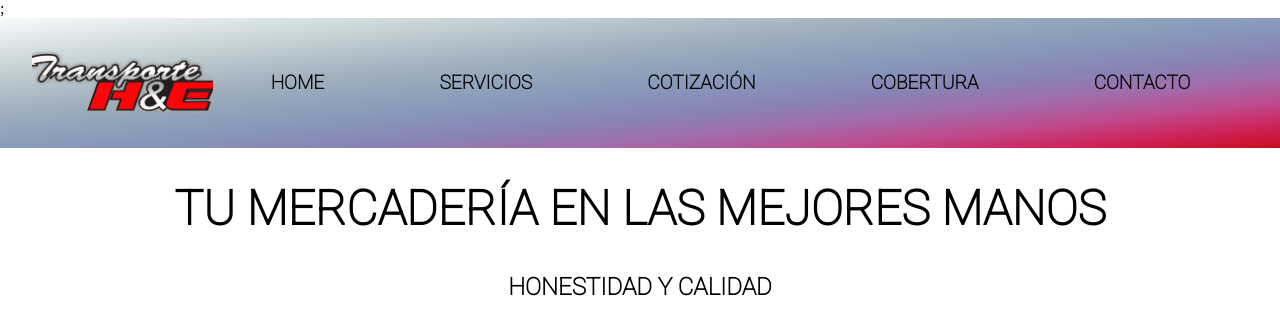
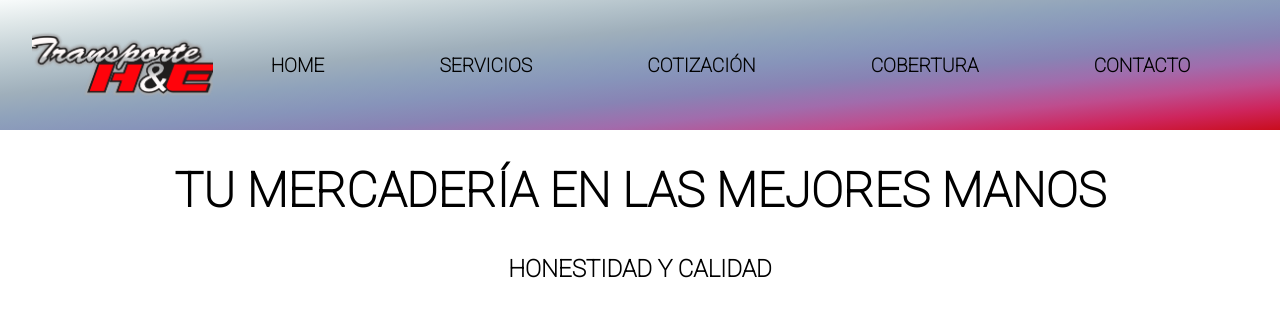
Before and after one commit to JesInocenti/javascript-coder, a plain HTML site: page index.html in a window 1280 px wide. Shown: the top 329 px of the page. Drawn offline with nearby package versions, Linux system fonts and the light colour scheme.

Commit message:
corrección header

```diff
--- a/css/stylehome.css
+++ b/css/stylehome.css
@@ -6,7 +6,6 @@
 }
 .header{
     background-image: linear-gradient(to left top, #c90d1d, #ce255d, #be4d8e, #a16cac, #8883b4, #8794ba, #8fa2bb, #9fafbb, #b3c2ca, #c9d5d9, #e0e8e9, #f8fbfb);
-    line-height: 0%;
     grid-area: header;
     display: grid;
     grid-template-columns: 1fr 4fr;
```
Also changed, not shown: index.html (+1 -2 lines).
